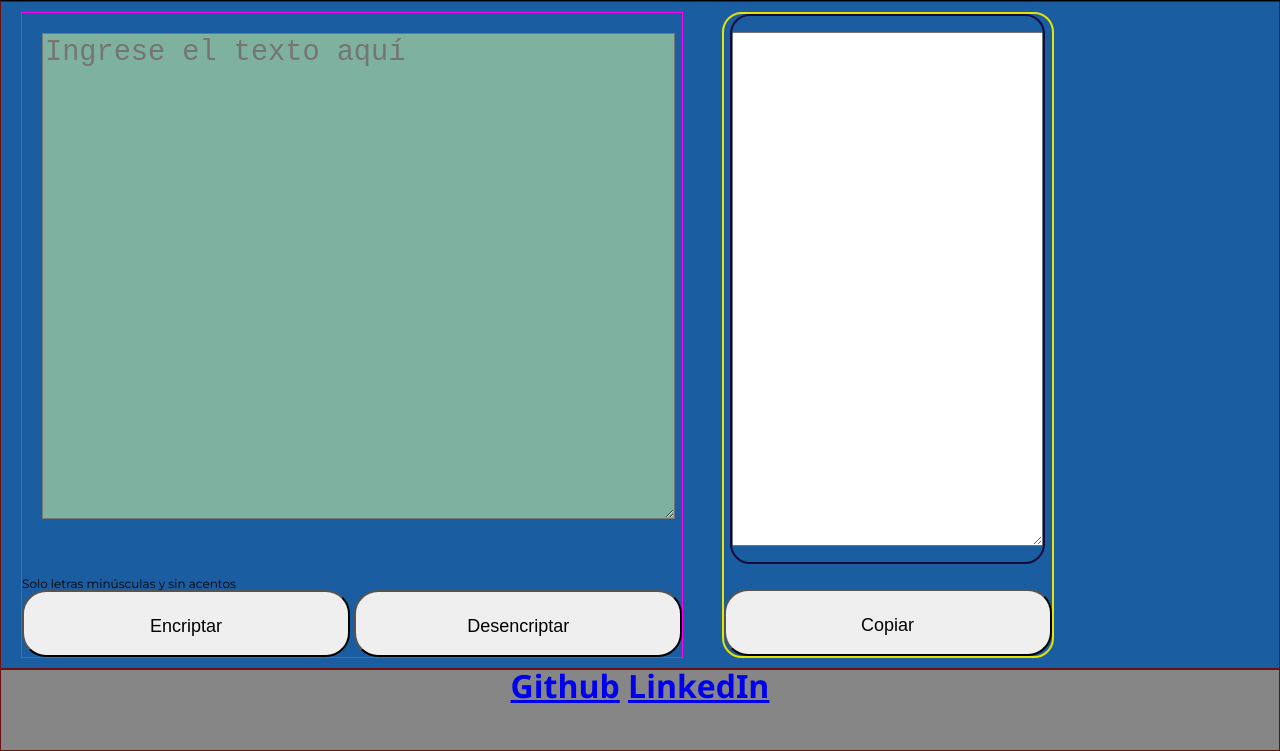
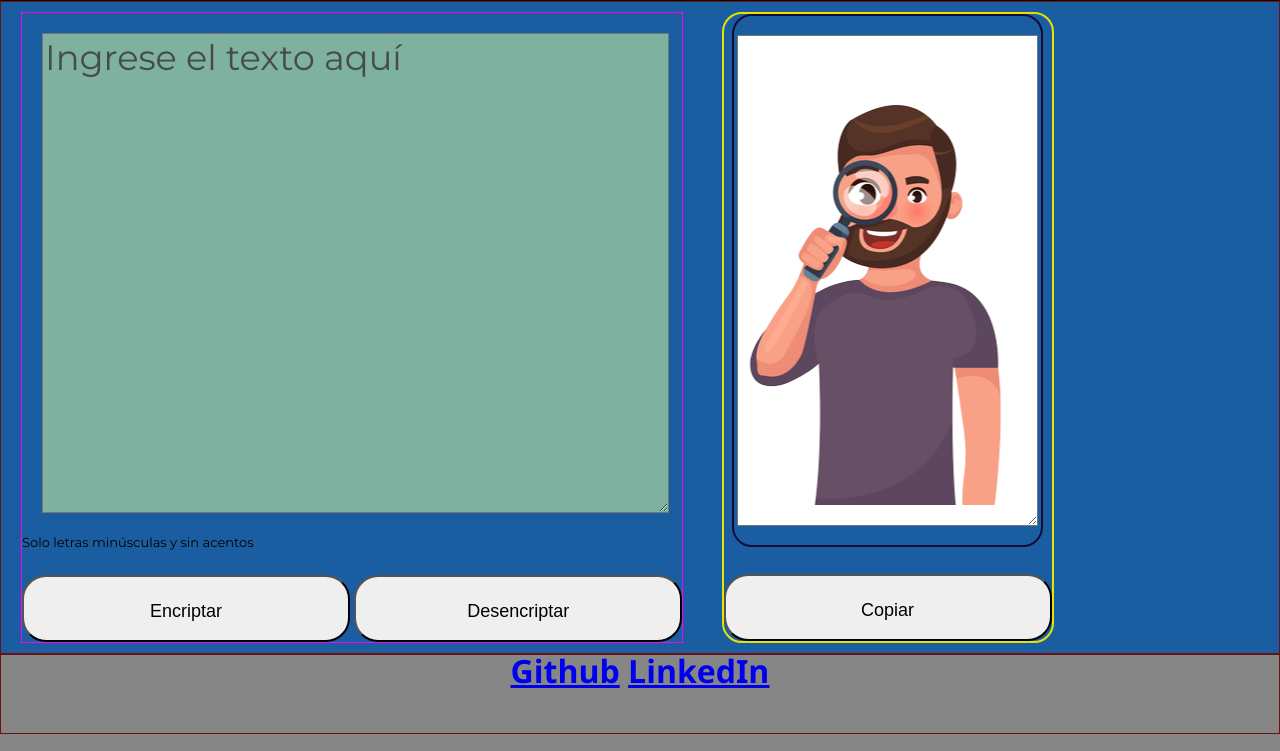
Before and after one commit to GustavoMinchiotti/Alura-Oracle_ChallengeOne_G4_encriptador, a plain HTML site: page index.html in a window 1280 px wide. Shown: the part 92-843 px from the top of the page. Drawn offline with Linux system fonts and the light colour scheme; some icons are missing.

Commit message:
imagenes y favicon

```diff
--- a/index.html
+++ b/index.html
@@ -13,6 +13,7 @@
     <link rel="preconnect" href="https://fonts.googleapis.com">
     <link rel="preconnect" href="https://fonts.gstatic.com" crossorigin>
     <link href="https://fonts.googleapis.com/css2?family=Montserrat&display=swap" rel="stylesheet">
+    <link rel="icon" type="image/png" sizes="16x16" href="/img/favicon-32x32.png">
 </head>
 
 <!-- /**
--- a/style.css
+++ b/style.css
@@ -1,7 +1,9 @@
 /*!   ver variables para la paleta de colores */
 
 @import url("https://fonts.googleapis.com/css2?family=Montserrat&display=swap");
-
+* {
+  box-sizing: border-box;
+}
 html {
   background-color: rgb(134, 134, 134);
   font-family: "Montserrat", sans-serif;
@@ -33,8 +35,8 @@ main {
   background-color: rgb(26, 94, 161);
 }
 main p {
-  font-size: 12px;
-  margin-top: 3em;
+  font-size: 13px;
+  margin: 0 3em 2em 0;
 }
 
 main .texBotones {
@@ -50,7 +52,6 @@ main .texBotones {
   font-size: 2.2em;
   background-color: rgb(127, 177, 160);
 }
-
 
 /* tamaño ubicación toda el area de respuesta //texto y botón*/
 main .resultado {
@@ -74,10 +75,13 @@ main .resultado {
 }
 
 /* tamaño y ubicación text area respuesta*/
-#respuesta{
+#respuesta {
   width: 98%;
   height: 93%;
   margin: auto;
+  background-image: url(/img/buscando-removebg.png);
+  background-position: center center;
+  background-repeat: no-repeat;
 }
 
 button {
@@ -99,3 +103,16 @@ footer {
   font-family: "Segoe UI", Tahoma, sans-serif;
   text-decoration: none;
 }
+/* A CSS pseudo-element that styles the placeholder text of a form input. */
+::-webkit-input-placeholder {
+  color: #464b4d;
+  font-family: "Montserrat", sans-serif;
+}
+
+/*? 768 * 1174 tablet*/
+@media only screen and (min-width: 768) {
+  footer {
+    background-color: rgb(252, 0, 0);
+  }
+}
+/*? 375 * 933 celu*/
```
Also changed, not shown: img/buscando-removebg.png (added), img/buscando.png (added), img/favicon-32x32.png (added), img/leyendo del clu.jpg (added), 1 other file.
